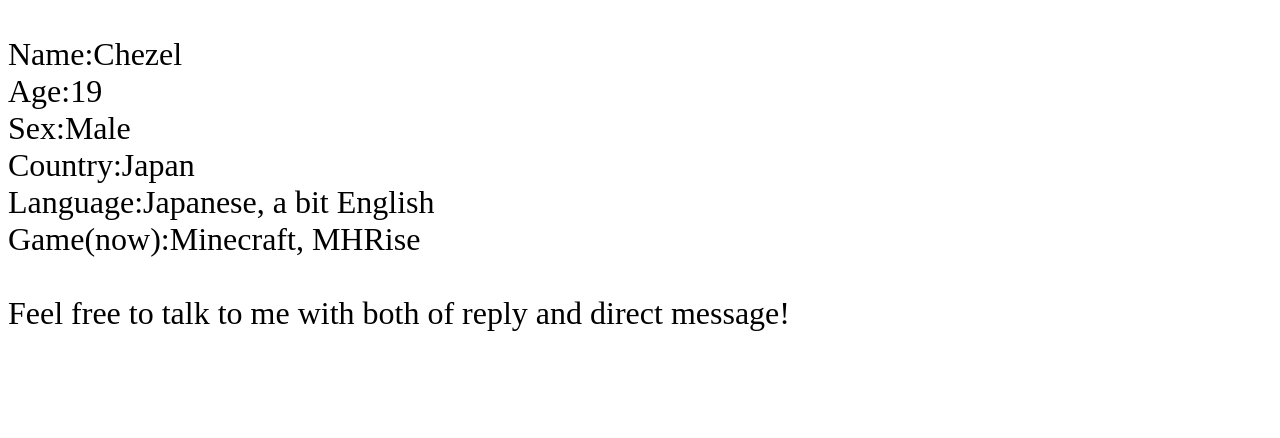
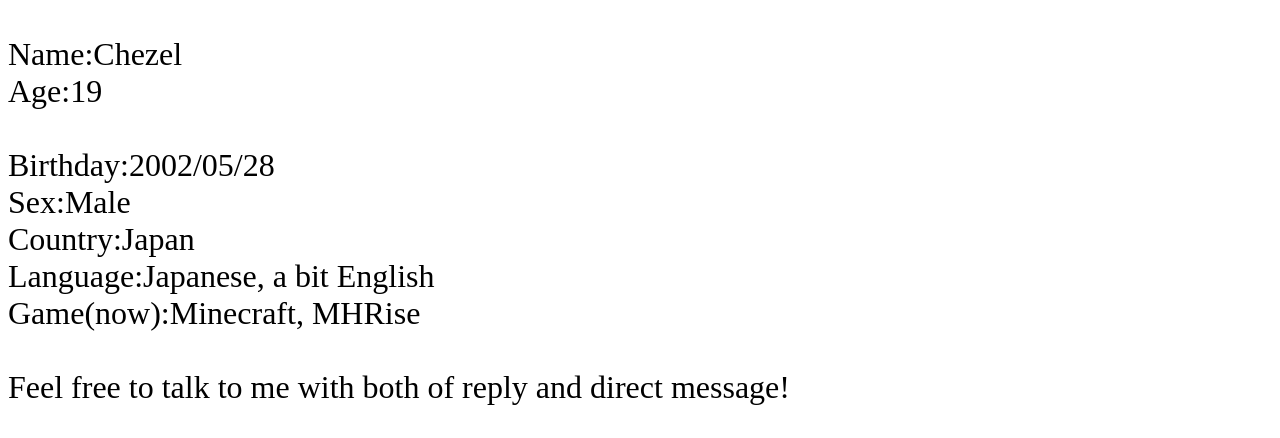
Before and after one commit to chenamo/chenamo.github.io, a plain HTML site: page index.html in a window 1280 px wide. Shown: the part 363-801 px from the top of the page. Drawn offline with nearby package versions, Linux system fonts and the light colour scheme.

Commit message:
Add files via upload

```diff
--- a/index.html
+++ b/index.html
@@ -24,7 +24,7 @@
             <h1 id="welcome">Chezel's Room</h1>
             <table width="230" class="main"><tr><td><marquee behavior="alternate">(＼^o^／)</marquee></td></tr></table>
             <h2>Who am I?</h2>
-            <p>Name:Chezel<br>Age:19<br>Sex:Male<br>Country:Japan<br>Language:Japanese, a bit English<br>Game(now):Minecraft, MHRise<br><br>Feel free to talk to me with both of reply and direct message!</p>
+            <p>Name:Chezel<br>Age:19<br><br>Birthday:2002/05/28<br>Sex:Male<br>Country:Japan<br>Language:Japanese, a bit English<br>Game(now):Minecraft, MHRise<br><br>Feel free to talk to me with both of reply and direct message!</p>
         </div>
     </body>
 </html>
```
